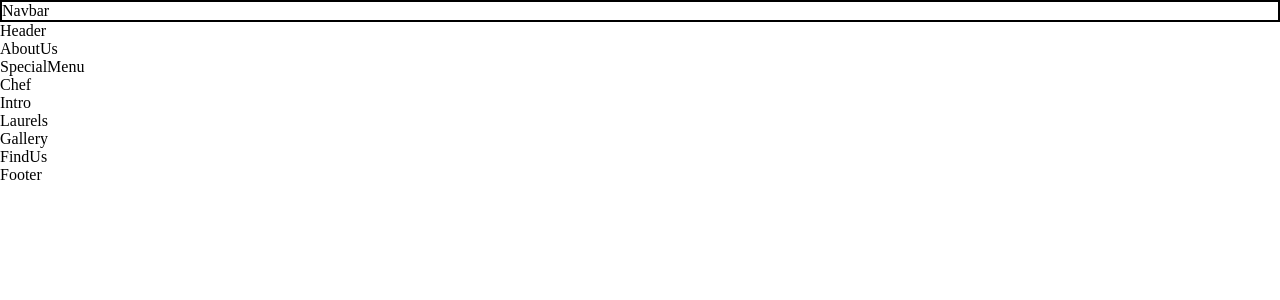
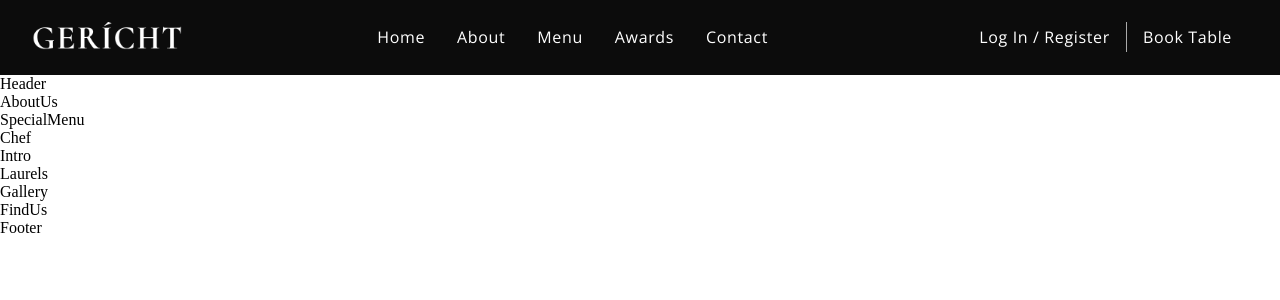
Before and after one commit to Luis0251/restaurant-proyect, a React (Vite) app: page / in a window 1280 px wide. Shown: the top 300 px of the page. Built offline with nearby package versions, Linux system fonts and the light colour scheme; a web font is replaced by a local one.

Commit message:
feature:navbar finish

```diff
--- a/src/components/Navbar/Navbar.css
+++ b/src/components/Navbar/Navbar.css
@@ -1,5 +1,133 @@
-.app__navbar{
-width: 100%;
-display: flex;
-border: 2px solid black;
+.app__navbar {
+    width: 100%;
+    display: flex;
+    justify-content: space-between;
+    align-items: center;
+    background: var(--color-black);
+
+    padding: 1rem 2rem;
 }
+
+.app__navbar-logo {
+    display: flex;
+    justify-content: flex-start;
+    align-items: center;
+}
+
+.app__navbar-logo img {
+    width: 150px;
+}
+
+.app__navbar-links {
+    flex: 1;
+    display: flex;
+    justify-content: center;
+    align-items: center;
+
+    list-style: none;
+}
+
+.app__navbar-links li {
+    margin: 0 1rem;
+    cursor: pointer;
+}
+
+.app__navbar-links li:hover {
+    color: var(--color-grey);
+}
+
+.app__navbar-login {
+    display: flex;
+    justify-content: flex-end;
+    align-items: center;
+}
+
+.app__navbar-login a {
+    margin: 0 1rem;
+    text-decoration: none;
+    transition: .5s ease;
+}
+
+.app__navbar-login a:hover {
+    border-bottom: 1px solid var(--color-golden);
+}
+
+.app__navbar-login div {
+    width: 1px;
+    height: 30px;
+    background: var(--color-grey);
+}
+
+.app__navbar-smallscreen {
+    display: none;
+}
+
+.app__navbar-smallscreen_overlay {
+    position: fixed;
+    top: 0;
+    left: 0;
+    width: 100%;
+    height: 100vh;
+    background: var(--color-black);
+    transition: .5s ease;
+
+    flex-direction: column;
+    z-index: 5;
+}
+
+.app__navbar-smallscreen_overlay .overlay__close {
+    font-size: 27px;
+    color: var(--color-golden);
+    cursor: pointer;
+
+    position: absolute;
+    top: 20px;
+    right: 20px;
+}
+
+.app__navbar-smallscreen_links {
+    list-style: none;
+}
+
+.app__navbar-smallscreen_links li {
+    margin: 2rem;
+    cursor: pointer;
+    color: var(--color-golden);
+    font-size: 2rem;
+    text-align: center;
+    font-family: var(--font-base);
+}
+
+.app__navbar-smallscreen_links li:hover {
+    color: var(--color-white);
+}
+
+@media screen and (min-width: 2000px) {
+    .app__navbar-logo img {
+        width: 210px;
+    }
+}
+
+@media screen and (max-width: 1150px) {
+    .app__navbar-links {
+        display: none;
+    }
+
+    .app__navbar-smallscreen {
+        display: flex;
+    }
+}
+
+@media screen and (max-width: 650px) {
+    .app__navbar {
+        padding: 1rem;
+    }
+
+    .app__navbar-login {
+        display: none;
+    }
+
+    .app__navbar-logo img {
+        width: 110px;
+    }
+}
--- a/src/components/Navbar/Navbar.jsx
+++ b/src/components/Navbar/Navbar.jsx
@@ -1,12 +1,74 @@
-import {GiHamburgerMenu} from 'react-icons/gi'
-import {mdOutlineRestaurantMenu} from 'react-icons/md'
-import  images from '../../constants/images';
-import './Navbar.css'
+import { GiHamburgerMenu } from "react-icons/gi";
+import { MdOutlineRestaurantMenu } from "react-icons/md";
+import images from "../../constants/images";
+import "./Navbar.css";
 
-import './Navbar.css';
+import "./Navbar.css";
+import { useState } from "react";
 
-export const Navbar = () => (
-  <div className='app__navbar'>
-    Navbar
-  </div>
-);
+export const Navbar = () => {
+const [toggleMenu, setToggleMenu] = useState(false);
+const handleClick = () => (setToggleMenu(prevState => !prevState))
+return(
+  <nav className="app__navbar">
+    <div className="app__navbar-logo">
+      <img src={images.gericht} alt="app logo" />
+    </div>
+    <ul className="app__navbar-links">
+      <li className="p__opensans">
+        <a href="#home">Home</a>
+      </li>
+      <li className="p__opensans">
+        <a href="#about">About</a>
+      </li>
+      <li className="p__opensans">
+        <a href="#menu">Menu</a>
+      </li>
+      <li className="p__opensans">
+        <a href="#awards">Awards</a>
+      </li>
+      <li className="p__opensans">
+        <a href="#contact">Contact</a>
+      </li>
+    </ul>
+    <div className="app__navbar-login">
+      <a href="#login" className="p__opensans">
+        Log In / Register
+      </a>
+      <div />
+      <a href="/" className="p__opensans">
+        Book Table
+      </a>
+    </div>
+    <div className="app__navbar-smallscreen">
+      <GiHamburgerMenu color="#fff" fontSize={27} onClick={handleClick} />
+      {toggleMenu && (
+      <div className="app__navbar-smallscreen_overlay flex__center slide-bottom">
+        <MdOutlineRestaurantMenu
+          fontSize={27}
+          className="overlay__close"
+          onClick={handleClick}
+        />
+        <ul className="app__navbar-smallscreen_links">
+          <li className="p__opensans">
+            <a href="#home">Home</a>
+          </li>
+          <li className="p__opensans">
+            <a href="#about">About</a>
+          </li>
+          <li className="p__opensans">
+            <a href="#menu">Menu</a>
+          </li>
+          <li className="p__opensans">
+            <a href="#awards">Awards</a>
+          </li>
+          <li className="p__opensans">
+            <a href="#contact">Contact</a>
+          </li>
+        </ul>
+      </div>
+      )}
+    </div>
+  </nav>
+)
+};
```
